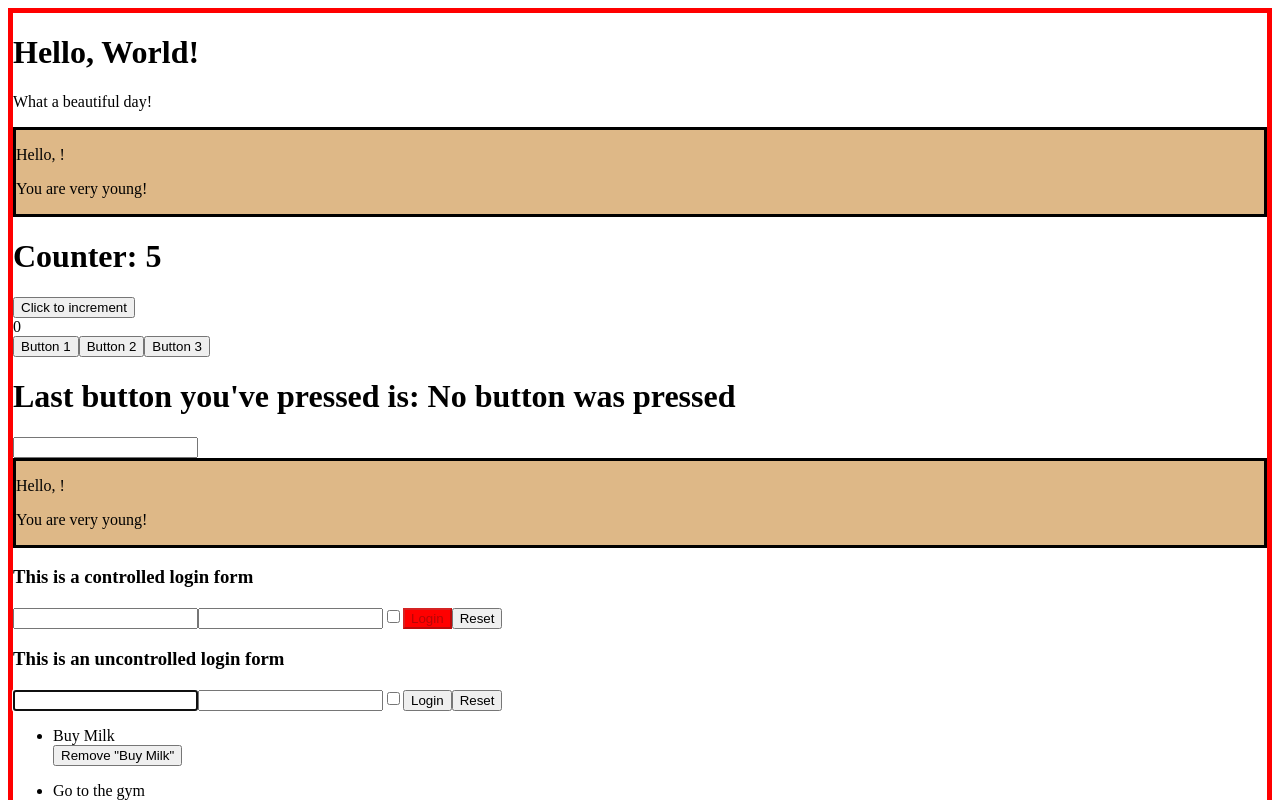
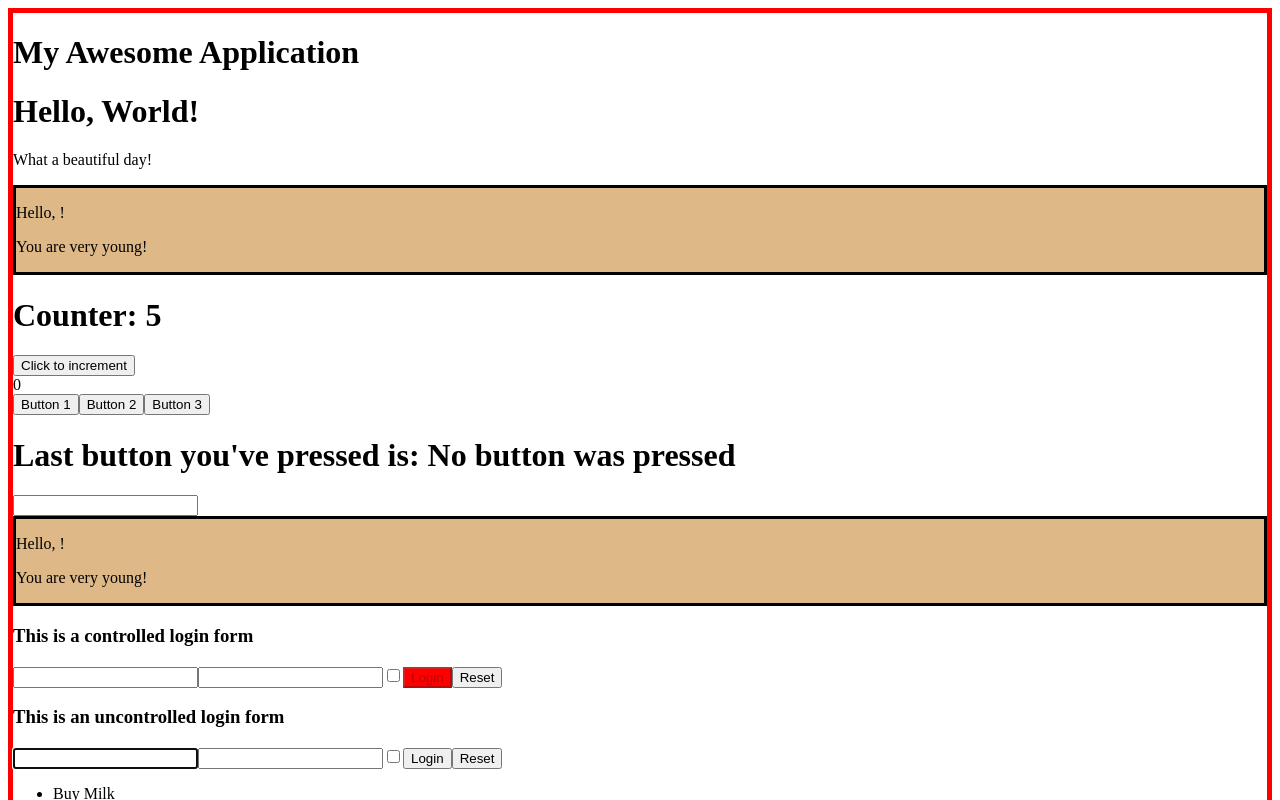
Before and after one commit to pincopops/react-exercises, a React (Create React App) app: page / in a window 1280 px wide. Shown: the top 800 px of the page. Built offline with nearby package versions, Linux system fonts and the light colour scheme.

Commit message:
Completamento component-composition-02.

```diff
--- a/src/App.js
+++ b/src/App.js
@@ -28,7 +28,7 @@ export class App extends React.Component{
 
     render(){
         return <div>
-                <Container >
+                <Container title="My Awesome Application">
                     <Hello />
                     <Welcome />
                     <Counter initialStateValue={0} incrementedBy={1} updateTime={1000} />
--- a/src/Container.js
+++ b/src/Container.js
@@ -9,7 +9,14 @@ export class Container extends React.Component{
         }
 
         return <div style={containerCss}>
-            {this.props.children}
+            <div>
+                <h1>{this.props.title}</h1>
+            </div>
+            <div>
+                {this.props.children}
+            </div>
+
+
         </div>
     }
 }
```
